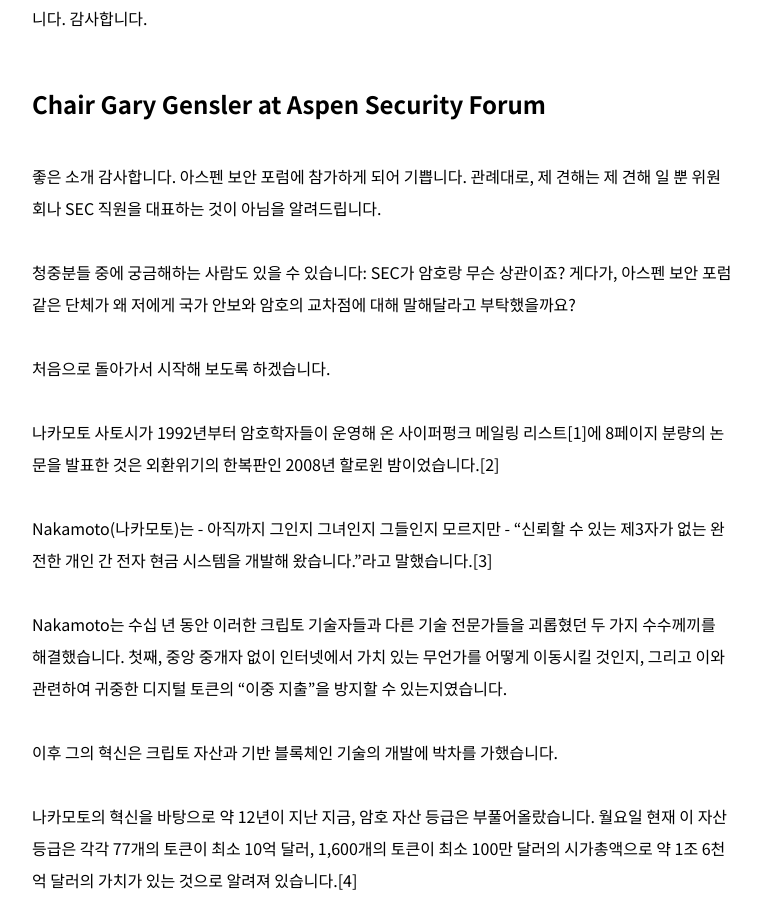
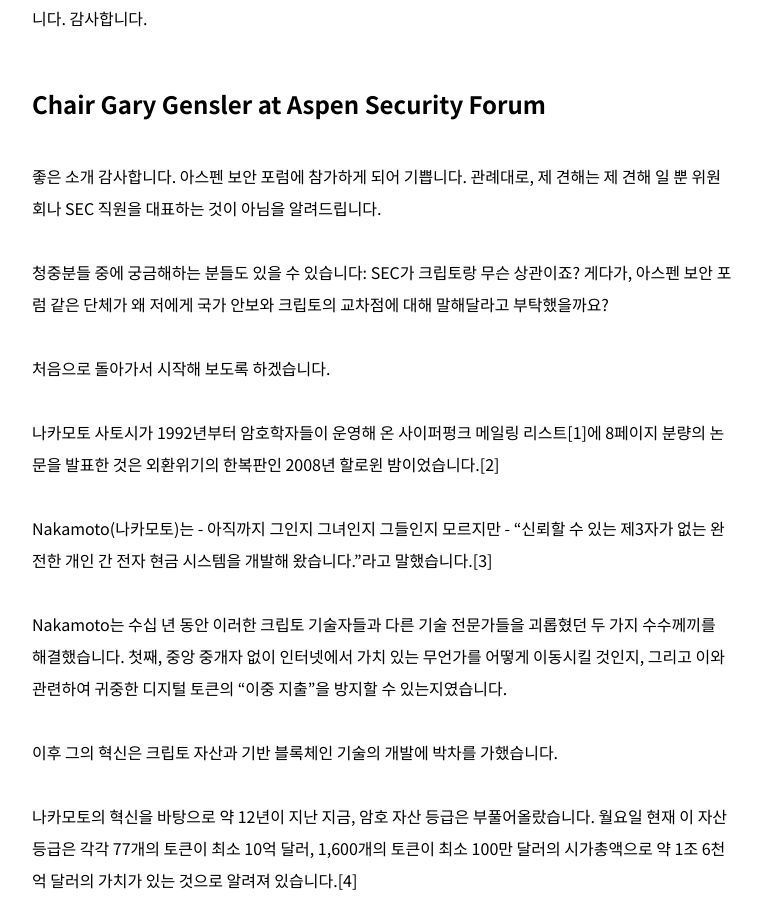
Before and after one commit to onebitco/onebitco.github.io, a Jekyll site: the page built from _posts/2021-08-03-겐슬러의장-Aspen-Security-포럼에서.md, in a window 1280 px wide and 900 px high, scrolled down 1174 px. Shown: the whole window, without its empty margins (258-1019 px from the left). Built offline with Jekyll 4.4.1, drawn with Linux system fonts in a browser that asks for light colours.

Commit message:
암호 -> 크립토

```diff
--- a/_posts/2021-08-03-겐슬러의장-Aspen-Security-포럼에서.md
+++ b/_posts/2021-08-03-겐슬러의장-Aspen-Security-포럼에서.md
@@ -27,7 +27,7 @@ tags: gensler, sec
 
 좋은 소개 감사합니다. 아스펜 보안 포럼에 참가하게 되어 기쁩니다.  관례대로, 제 견해는 제 견해 일 뿐 위원회나 SEC 직원을 대표하는 것이 아님을 알려드립니다.
 
-청중분들 중에 궁금해하는 사람도 있을 수 있습니다: SEC가 암호랑 무슨 상관이죠?  게다가, 아스펜 보안 포럼 같은 단체가 왜 저에게 국가 안보와 암호의 교차점에 대해 말해달라고 부탁했을까요?
+청중분들 중에 궁금해하는 분들도 있을 수 있습니다: SEC가 크립토랑 무슨 상관이죠?  게다가, 아스펜 보안 포럼 같은 단체가 왜 저에게 국가 안보와 크립토의 교차점에 대해 말해달라고 부탁했을까요?
 
 처음으로 돌아가서 시작해 보도록 하겠습니다.
 
```
